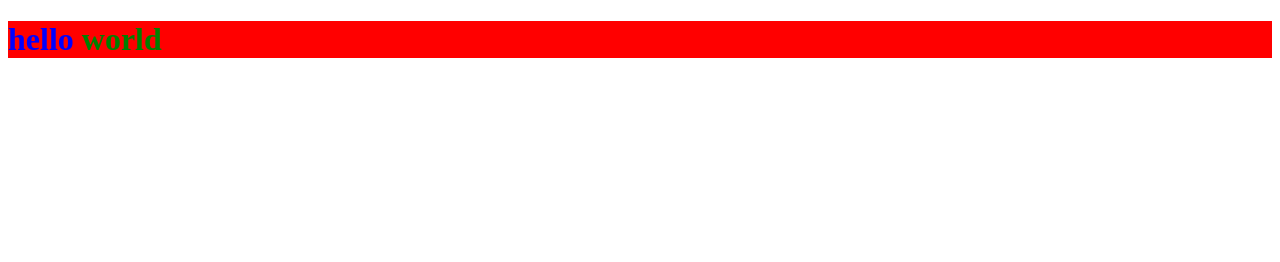
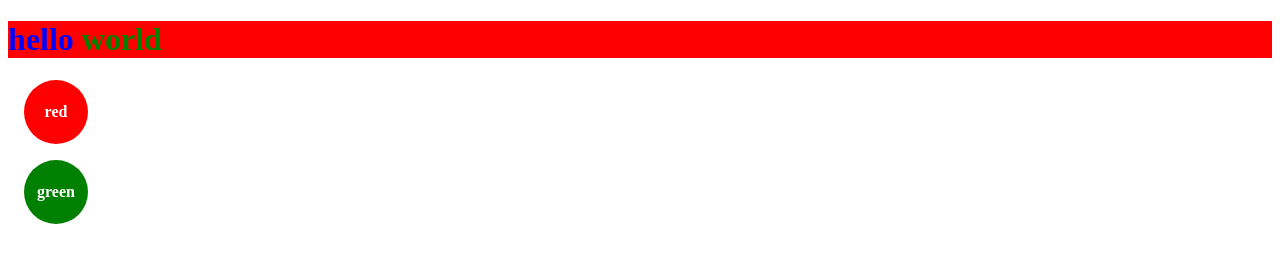
Before and after one commit to git-marcopitra/stylina, a website: page test.html in a window 1280 px wide. Drawn offline with Linux system fonts and the light colour scheme.

Commit message:
:bookmark: feat: style naming

```diff
--- a/package.json
+++ b/package.json
@@ -1,6 +1,6 @@
 {
   "name": "stylina",
-  "version": "0.0.1-alpha.2",
+  "version": "0.0.1-alpha.3",
   "description": "stylin.js version for native html, styles builtin element",
   "main": "src/main.js",
   "scripts": {
--- a/src/main.js
+++ b/src/main.js
@@ -1,3 +1,8 @@
+// CONSTANTS
+const NON_STYLE_ELEMENTS = ["script"];
+const STYLIN_CONTROLLERS = ["in-def-class", "in-use-class"];
+
+// STYLIN BOOTSTRAP
 const stylinId = `stylin-${crypto.randomUUID().split("-")[0]}`;
 
 document.head.insertAdjacentHTML(
@@ -7,7 +12,21 @@ document.head.insertAdjacentHTML(
 
 const stylinStyleElement = document.querySelector(`style#${stylinId}`);
 
-const NON_STYLE_ELEMENTS = ["script"];
+// STYLIN MAIN FUNCTIONS
+const getStylinControllers = (element) => {
+  const attributes = new Array(...element.attributes);
+
+  if (!attributes.length) return [];
+
+  const stylinControllers = attributes
+    .filter(({ name }) => STYLIN_CONTROLLERS.includes(name))
+    .map(({ name, value }) => ({
+      value,
+      name: name.replace("in-", ""),
+    }));
+
+  return stylinControllers;
+};
 
 const getStylinStyles = (element) => {
   const attributes = new Array(...element.attributes);
@@ -15,7 +34,9 @@ const getStylinStyles = (element) => {
   if (!attributes.length) return [];
 
   const stylinAttributes = attributes
-    .filter(({ name }) => name.startsWith("in-"))
+    .filter(
+      ({ name }) => name.startsWith("in-") || !STYLIN_CONTROLLERS.includes(name)
+    )
     .map(({ name, value }) => ({
       value,
       name: name.replace("in-", ""),
@@ -24,27 +45,72 @@ const getStylinStyles = (element) => {
   return stylinAttributes;
 };
 
-const stylinChildren = (mainElement) =>
-  [...mainElement.children].forEach(stylin);
-
-const stylin = (element) => {
-  if (NON_STYLE_ELEMENTS.includes(element.localName)) return;
-
-  stylinChildren(element);
+// STYLING ELEMENTS
+const getStyle = (element, defClassNameList) => {
   const styles = getStylinStyles(element);
 
   if (!styles.length) return;
-
-  const id = `stylin-${crypto.randomUUID().split("-")[0]}`;
 
   const parsedStyles = styles.reduce(
     (acc, { name, value }) => `${acc}\t${name}: ${value};\n`,
     ""
   );
 
-  element.className += id;
-  stylinStyleElement.innerHTML += `.${id} {\n ${parsedStyles} }\n`;
+  const styleId = `stylin-${crypto.randomUUID().split("-")[0]}`;
+
+  defClassNameList.push(styleId);
+
+  console.log(">> defClassNameList :: ", defClassNameList);
+
+  const defClassName = `.${defClassNameList.join(`,\n.`)}`;
+
   styles.forEach(({ name }) => element.removeAttribute(`in-${name}`));
+
+  return {
+    id: styleId,
+    filledClass: `${defClassName} {\n ${parsedStyles} }\n`,
+  };
 };
 
+// APPLYING CONTROLLERS
+const getControllerClassNames = (element) => {
+  const controllers = getStylinControllers(element);
+
+  let useClassNameList = [];
+  let defClassNameList = [];
+
+  controllers.forEach(({ name, value }) => {
+    if (name == "def-class") defClassNameList.push(value);
+    if (name == "use-class") useClassNameList.push(value);
+  });
+
+  controllers.forEach(({ name }) => element.removeAttribute(`in-${name}`));
+
+  return { defClassNameList, useClassNameList };
+};
+
+const stylinChildren = (mainElement) =>
+  [...mainElement.children].forEach(stylin);
+
+const stylin = (element) => {
+  if (NON_STYLE_ELEMENTS.includes(element.localName)) return;
+  stylinChildren(element);
+
+  const { defClassNameList, useClassNameList } =
+    getControllerClassNames(element);
+
+  const style = getStyle(element, defClassNameList);
+
+  if (style) {
+    stylinStyleElement.innerHTML += style.filledClass;
+
+    useClassNameList.push(style.id);
+  }
+
+  const useClassName = useClassNameList.join(" ");
+
+  element.className += useClassName;
+};
+
+// STYLIN INIT
 stylin(document.body);
--- a/test.html
+++ b/test.html
@@ -10,6 +10,23 @@
     <h1 in-color="blue" in-background-color="red">
       hello <strong in-color="green">world</strong>
     </h1>
+    <div
+      in-def-class="ball"
+
+      in-width="4rem"
+      in-margin="1rem"
+      in-height="4rem"
+      in-color="white"
+      in-display="flex"
+      in-background="red"
+      in-font-weight="bold"
+      in-border-radius="50%"
+      in-align-items="center"
+      in-justify-content="center"
+    >
+      red
+    </div>
+    <div in-use-class="ball" in-background="green">green</div>
   </body>
   <script src="./src/main.js"></script>
 </html>
```
